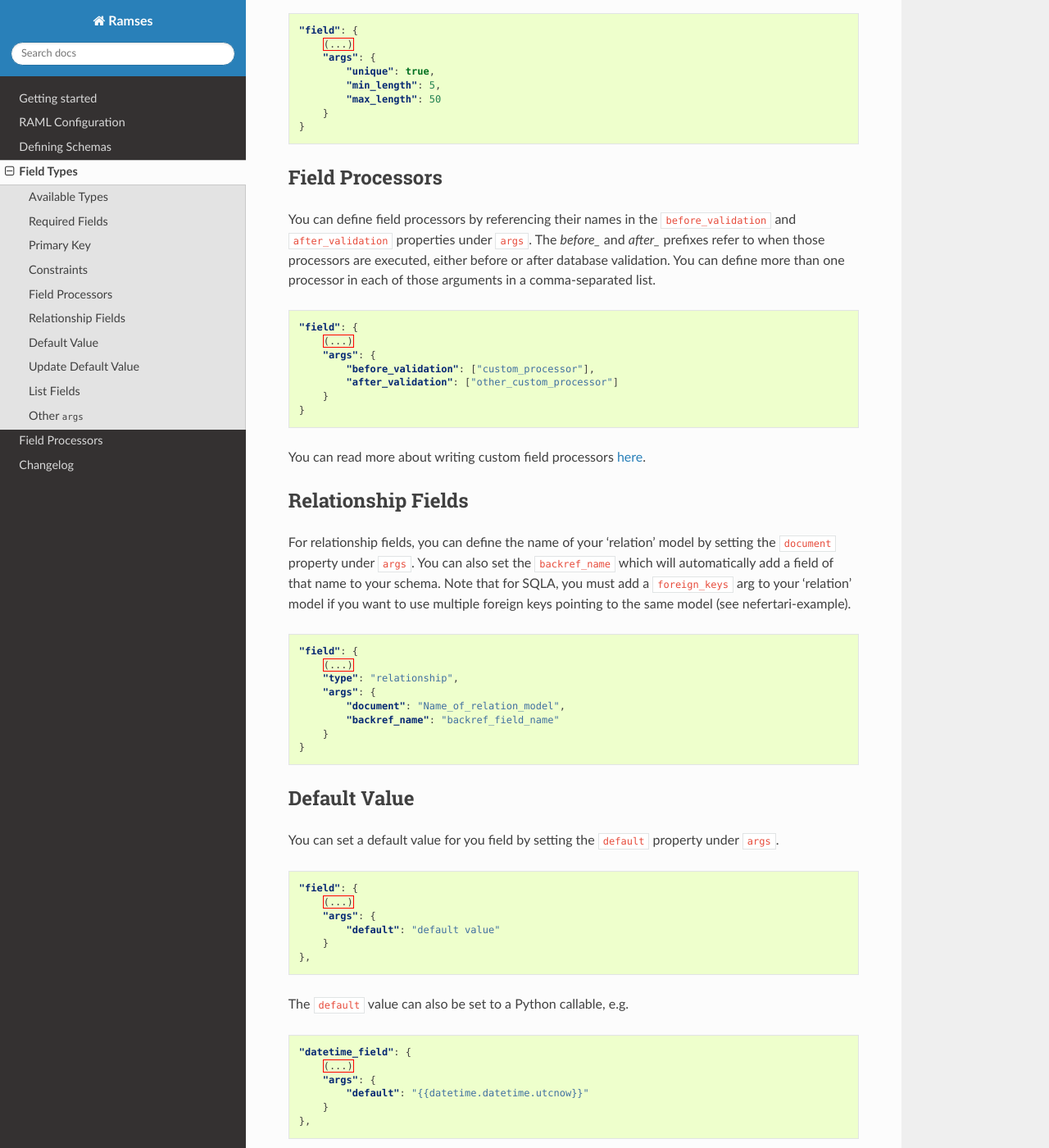
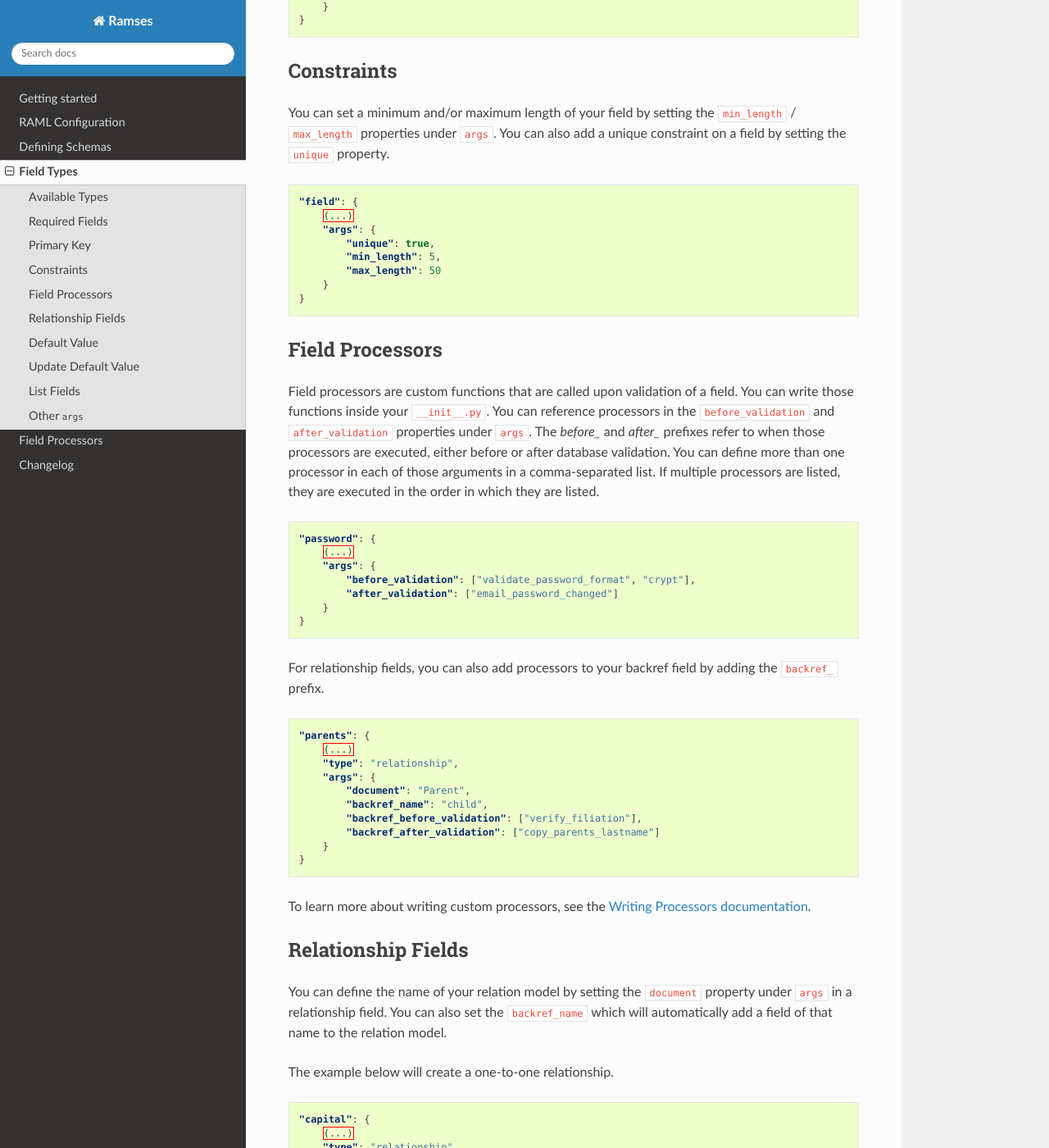
Before and after one commit to ramses-tech/ramses, a Sphinx documentation site: the page built from docs/source/fields.rst, in a window 1280 px wide and 1400 px high, scrolled down 1459 px. Shown: the whole window at 82% size. Built offline with Sphinx 7.4.7 and the Read the Docs theme 2.0.0, drawn with Linux system fonts in a browser that asks for light colours; some of the changed text lies outside the part shown.

Commit message:
working on field processors documentation

```diff
--- a/docs/source/fields.rst
+++ b/docs/source/fields.rst
@@ -44,18 +44,29 @@ You can set a field as required by setting the ``required`` property.
 Primary Key
 -----------
 
-You can elect a field to be the primary key of a model by setting its ``primary_key`` property under ``args``, for example, if you decide to use `username` as the primary key of your `User` model.
+You can use an ``id_field`` in lieu of primary key.
+
+.. code-block:: json
+
+    "id": {
+        (...)
+        "type": "id_field",
+        "args": {
+            "primary_key": true
+        }
+    }
+
+You can alternatively elect a field to be the primary key of your model by setting its ``primary_key`` property under ``args``. For example, if you decide to use ``username`` as the primary key of your `User` model. This will enable resources to refer to that field in their url, e.g. ``/api/users/john``
 
 .. code-block:: json
 
     "username": {
         (...)
+        "type": "string",
         "args": {
             "primary_key": true
         }
     }
-
-Note that you do not need to define ``id_field`` for models that have a primary key defined.
 
 Constraints
 -----------
@@ -73,40 +84,95 @@ You can set a minimum and/or maximum length of your field by setting the ``min_l
         }
     }
 
+.. _field-processors:
 
 Field Processors
 ----------------
 
-You can define field processors by referencing their names in the ``before_validation`` and ``after_validation`` properties under ``args``. The `before_` and `after_` prefixes refer to when those processors are executed, either before or after database validation. You can define more than one processor in each of those arguments in a comma-separated list.
+Field processors are custom functions that are called upon validation of a field. You can write those functions inside your ``__init__.py``. You can reference processors in the ``before_validation`` and ``after_validation`` properties under ``args``. The `before_` and `after_` prefixes refer to when those processors are executed, either before or after database validation. You can define more than one processor in each of those arguments in a comma-separated list. If multiple processors are listed, they are executed in the order in which they are listed.
 
 .. code-block:: json
 
-    "field": {
+    "password": {
         (...)
         "args": {
-            "before_validation": ["custom_processor"],
-            "after_validation": ["other_custom_processor"]
+            "before_validation": ["validate_password_format", "crypt"],
+            "after_validation": ["email_password_changed"]
         }
     }
 
-You can read more about writing custom field processors :doc:`here <processors>`.
+For relationship fields, you can also add processors to your backref field by adding the ``backref_`` prefix.
+
+.. code-block:: json
+
+    "parents": {
+        (...)
+        "type": "relationship",
+        "args": {
+            "document": "Parent",
+            "backref_name": "child",
+            "backref_before_validation": ["verify_filiation"],
+            "backref_after_validation": ["copy_parents_lastname"]
+        }
+    }
+
+To learn more about writing custom processors, see the :ref:`Writing Processors documentation<writing-processors>`.
 
 
 Relationship Fields
 -------------------
 
-For relationship fields, you can define the name of your 'relation' model by setting the ``document`` property under ``args``. You can also set the ``backref_name`` which will automatically add a field of that name to your schema. Note that for SQLA, you must add a ``foreign_keys`` arg to your 'relation' model if you want to use multiple foreign keys pointing to the same model (see nefertari-example).
+You can define the name of your relation model by setting the ``document`` property under ``args`` in a relationship field. You can also set the ``backref_name`` which will automatically add a field of that name to the relation model.
+
+The example below will create a one-to-one relationship.
 
 .. code-block:: json
 
-    "field": {
+    "capital": {
         (...)
         "type": "relationship",
         "args": {
-            "document": "Name_of_relation_model",
-            "backref_name": "backref_field_name"
+            "document": "City",
+            "backref_name": "country",
+            "uselist": false
         }
     }
+
+The example below will create a one-to-many relationship.
+
+.. code-block:: json
+
+    "cities": {
+        (...)
+        "type": "relationship",
+        "args": {
+            "document": "City",
+            "backref_name": "country"
+        }
+    }
+
+The example below will create both relationships above.
+
+.. code-block:: json
+
+    "capital": {
+        (...)
+        "type": "relationship",
+        "args": {
+            "document": "City",
+            "uselist": false
+        }
+    },
+    "cities": {
+        (...)
+        "type": "relationship",
+        "args": {
+            "document": "City",
+            "backref_name": "country"
+        }
+    }
+
+Note that when using SQLA, you must add a ``foreign_keys`` property to your relation model in order to have multiple foreign keys pointing to the same model.
 
 
 Default Value
```
Also changed, not shown: docs/source/processors.rst (+7 -12 lines).
